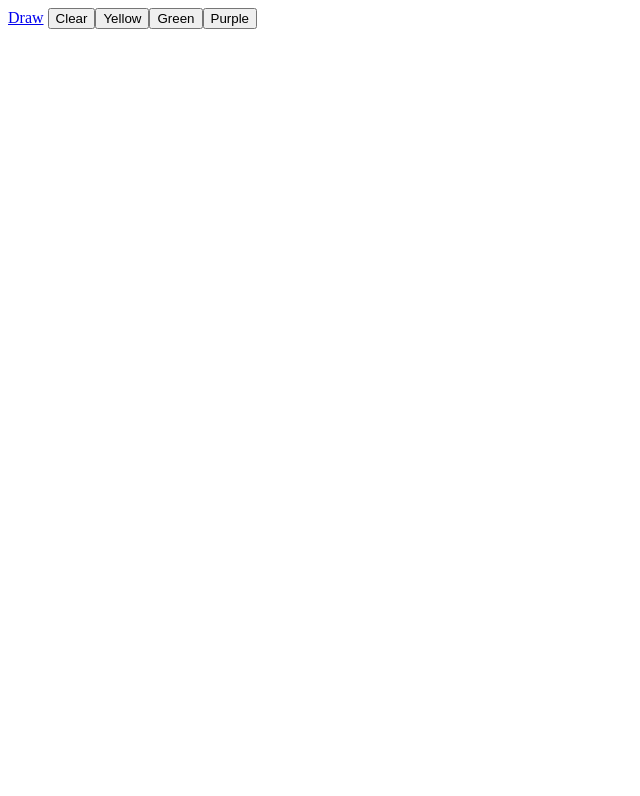
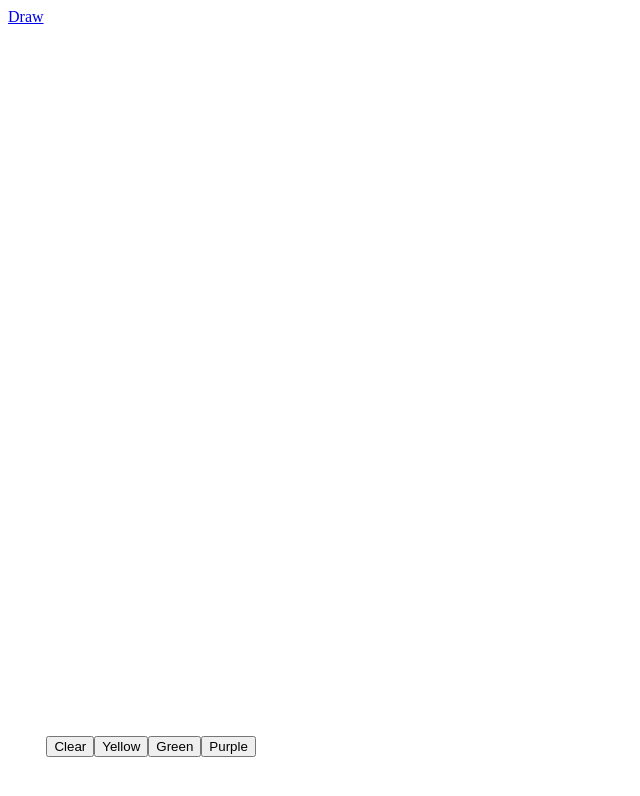
Before and after one commit to nigelbagley/Drawing-Canvas, a plain HTML site: page index.html in a window 1280 px wide. Both pictures are taken after a click on the link "Draw". Shown: the whole page, without its empty margins (0-640 px from the left). Drawn offline with nearby package versions, Linux system fonts and the light colour scheme.

Commit message:
Initial Commit

```diff
--- a/index.html
+++ b/index.html
@@ -5,20 +5,18 @@
 	<title>Drawing Plugin</title>
 	<link rel="stylesheet" href="styles/styles.css">
 	<script src="https://ajax.googleapis.com/ajax/libs/jquery/1.10.2/jquery.min.js"></script>
-	<script src="scripts/drawing.js"></script>
+	<script src="scripts/draw.js"></script>
 </head>
 <body>
 	<a href="#" id="drawingStuff">Draw</a>
 
 <script>
 // tell the user to use this as a button and display it on the index.html
-$('#drawingStuff').drawing();
+
 // use this to show the app
 
 
 </script>
-
-
 	<script src="scripts/main.js"></script>
 </body>
 </html>
--- a/scripts/drawing.js
+++ b/scripts/draw.js
@@ -1,4 +1,4 @@
-$.fn.drawing = function(){
+$.fn.draw = function(){
 
 	var canvasWidth = screen.width;
 	var canvasHeight = screen.height;
@@ -21,11 +21,11 @@ $.fn.drawing = function(){
 		buttonContainer.append('<button id="clear">Clear</button>');
 		// console.log('clear');
 		buttonContainer.append('<button data-hex="#ffcf33">Yellow</button>');
-		buttonContainer.append('<button data-hex="#659b41">Green</button>');
+		buttonContainer.append('<button data-hex="#A6CF65">Green</button>');
 		buttonContainer.append('<button data-hex="#cb3594">Purple</button>');
 		// console.log('button clicked');
 		$('body').append(buttonContainer);
-		$('#buttons').show().css({"z-index":"9999999999" ,"position":"relative", "top":"0", "display":"inline-block"});
+		$('#buttons').show().css({"z-index":"9999999999" ,"position":"absolute", "top":"92%", "margin-left":"3%" });
 		$('#canvas').show().css({"position":"absolute","top":"0"});
 
 
--- a/scripts/main.js
+++ b/scripts/main.js
@@ -0,0 +1 @@
+$('#drawingStuff').draw();
```
Also changed, not shown: 1 other file.
